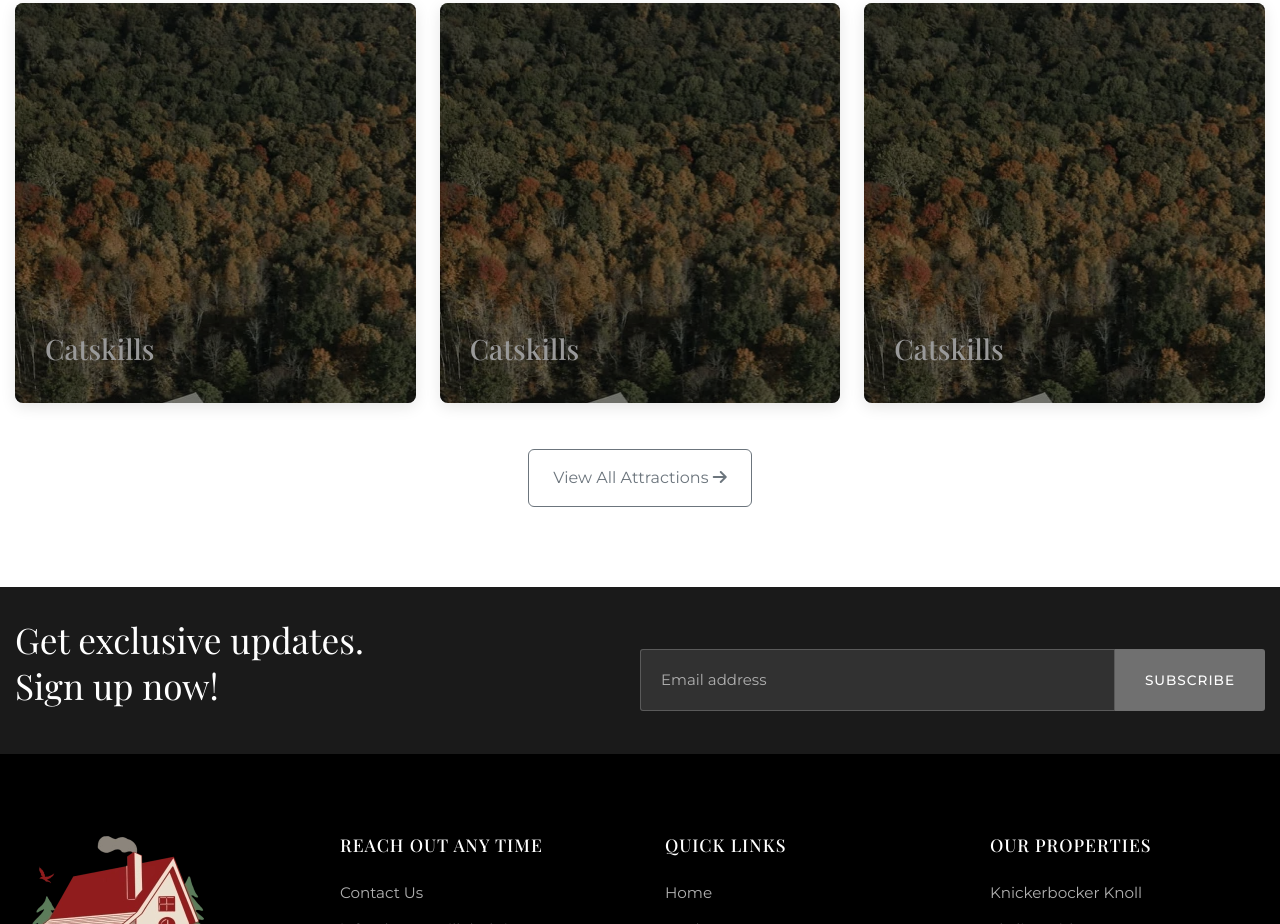
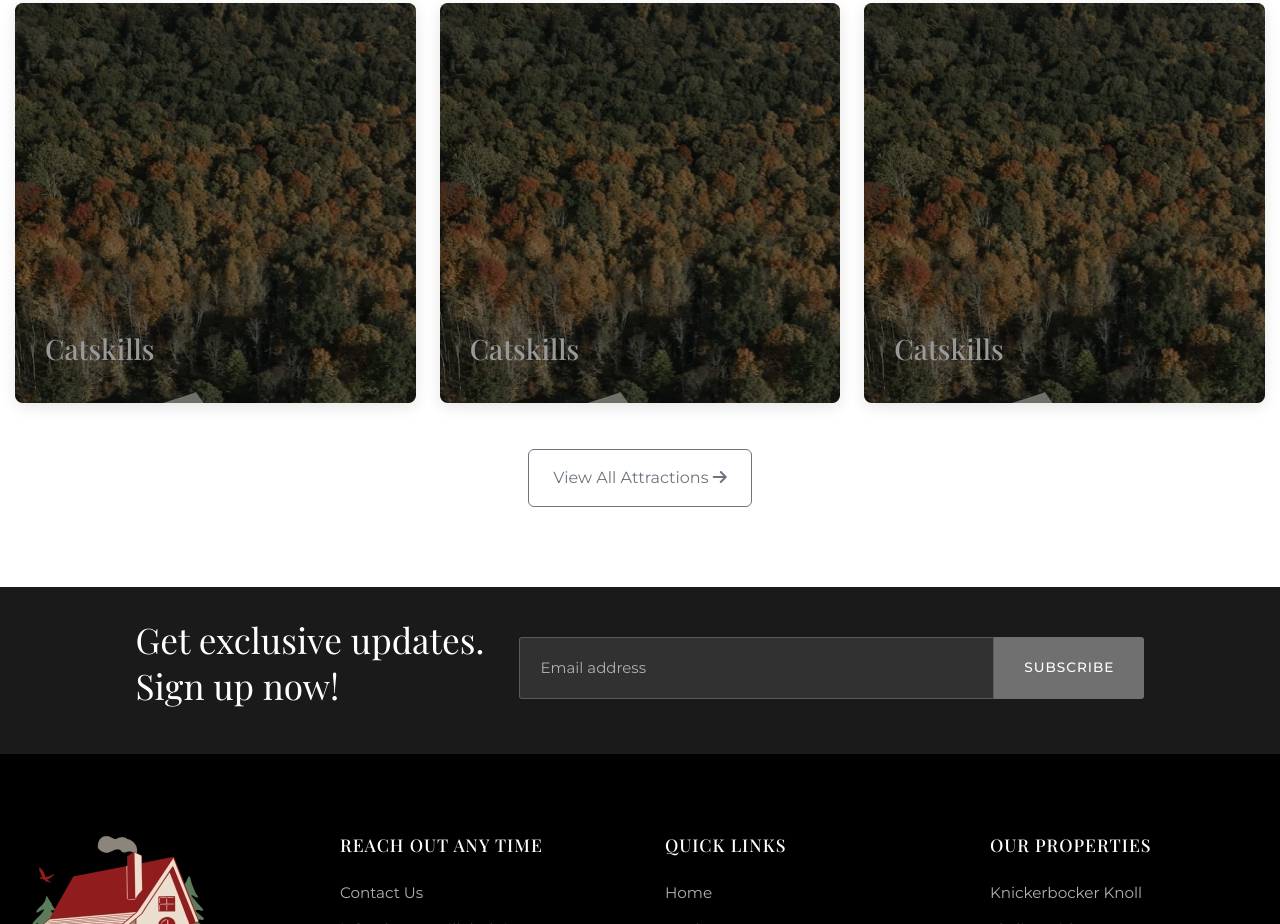
Before and after one commit to neetu1123/luke, a plain HTML site: page index.html in a window 1280 px wide. Shown: the part 3251-4175 px from the top of the page. Drawn offline with nearby package versions, Linux system fonts and the light colour scheme.

Commit message:
fixed newsletter

```diff
--- a/index.html
+++ b/index.html
@@ -238,7 +238,8 @@
     left: 0;
     right: 0;
     bottom: 0;
-    background-image: url('wave-haikei (1).png');
+    /* background-image: url('wave-haikei (1).png'); */
+    background-color: var(--highlight-bg);
     background-repeat: no-repeat;
     background-size: cover;
     background-position: center;
@@ -623,13 +624,17 @@
             padding: 30px 0;
         }
 
-        .newsletter-content {
-            display: flex;
-            align-items: center;
-            margin-bottom: 0;
-            justify-content: space-between;
-            justify-items: center;
-        }
+       .newsletter-content {
+    display: flex
+;
+    /* align-items: center; */
+    margin-bottom: 0;
+    justify-content: center;
+    /* justify-items: right; */
+    gap: 35px;
+}
+
+
 
         .newsletter-title {
             font-size: 2.2rem;
```
